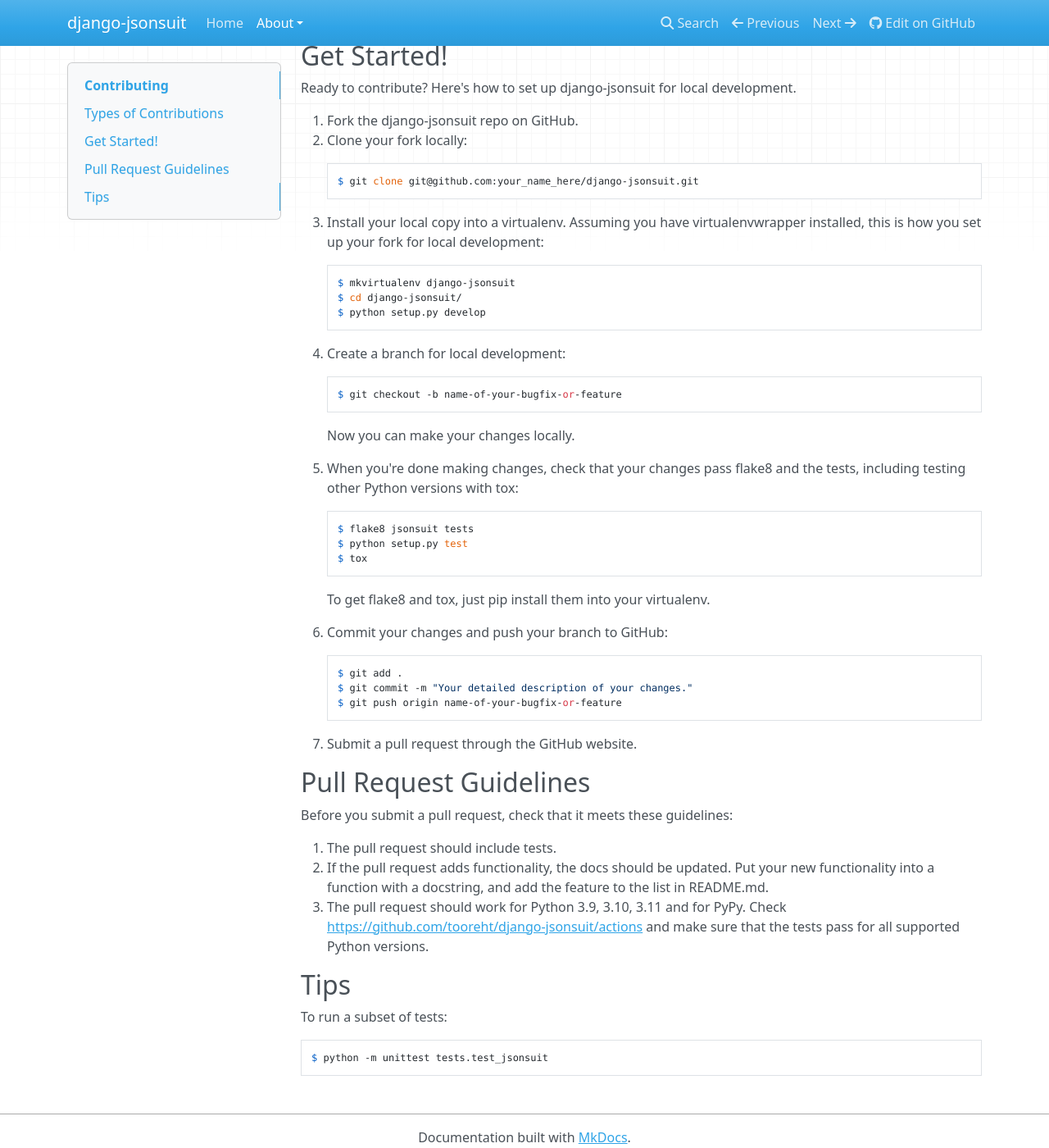
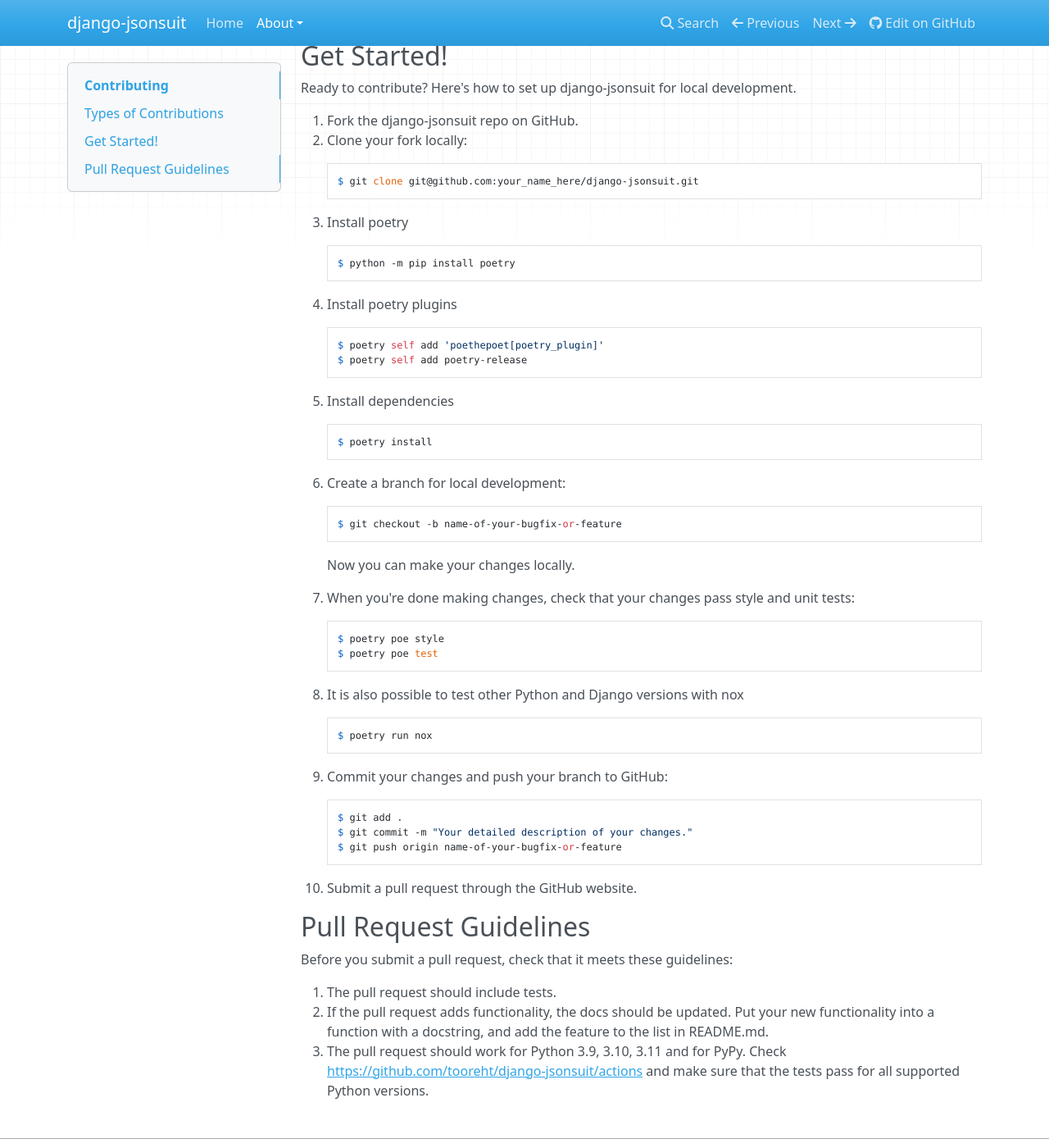
Before and after one commit to tooreht/django-jsonsuit, an MkDocs documentation site: the page built from docs/contributing.md, in a window 1280 px wide and 1400 px high, scrolled down 972 px. Shown: the whole window at 82% size. Built offline with MkDocs 1.6.1, drawn with Linux system fonts in a browser that asks for light colours; nearby versions of some CDN libraries.

Commit message:
Update docs

```diff
--- a/CONTRIBUTING.md
+++ b/CONTRIBUTING.md
@@ -57,36 +57,42 @@
 
         $ git clone git@github.com:your_name_here/django-jsonsuit.git
 
-3.  Install your local copy into a virtualenv. Assuming you have
-    virtualenvwrapper installed, this is how you set up your fork for
-    local development:
+3.  Install poetry
 
-        $ mkvirtualenv django-jsonsuit
-        $ cd django-jsonsuit/
-        $ python setup.py develop
+        $ python -m pip install poetry
 
-4.  Create a branch for local development:
+4. Install poetry plugins
+
+        $ poetry self add 'poethepoet[poetry_plugin]'
+        $ poetry self add poetry-release
+
+5. Install dependencies
+
+        $ poetry install
+
+6.  Create a branch for local development:
 
         $ git checkout -b name-of-your-bugfix-or-feature
 
     Now you can make your changes locally.
 
-5.  When you're done making changes, check that your changes pass flake8
-    and the tests, including testing other Python versions with tox:
+7.  When you're done making changes, check that your changes pass style
+    and unit tests:
 
-        $ flake8 jsonsuit tests
-        $ python setup.py test
-        $ tox
+        $ poetry poe style
+        $ poetry poe test
 
-    To get flake8 and tox, just pip install them into your virtualenv.
+8. It is also possible to test other Python and Django versions with nox
 
-6.  Commit your changes and push your branch to GitHub:
+        $ poetry run nox
+
+9.  Commit your changes and push your branch to GitHub:
 
         $ git add .
         $ git commit -m "Your detailed description of your changes."
         $ git push origin name-of-your-bugfix-or-feature
 
-7.  Submit a pull request through the GitHub website.
+10.  Submit a pull request through the GitHub website.
 
 ## Pull Request Guidelines
 
@@ -99,9 +105,3 @@
 3.  The pull request should work for Python 3.9, 3.10, 3.11 and for
     PyPy. Check <https://github.com/tooreht/django-jsonsuit/actions>
     and make sure that the tests pass for all supported Python versions.
-
-## Tips
-
-To run a subset of tests:
-
-    $ python -m unittest tests.test_jsonsuit
```
Also changed, not shown: README.md (+0 -34 lines), docs/credits.md (+2 -5 lines), docs/index.md (+0 -8 lines).
